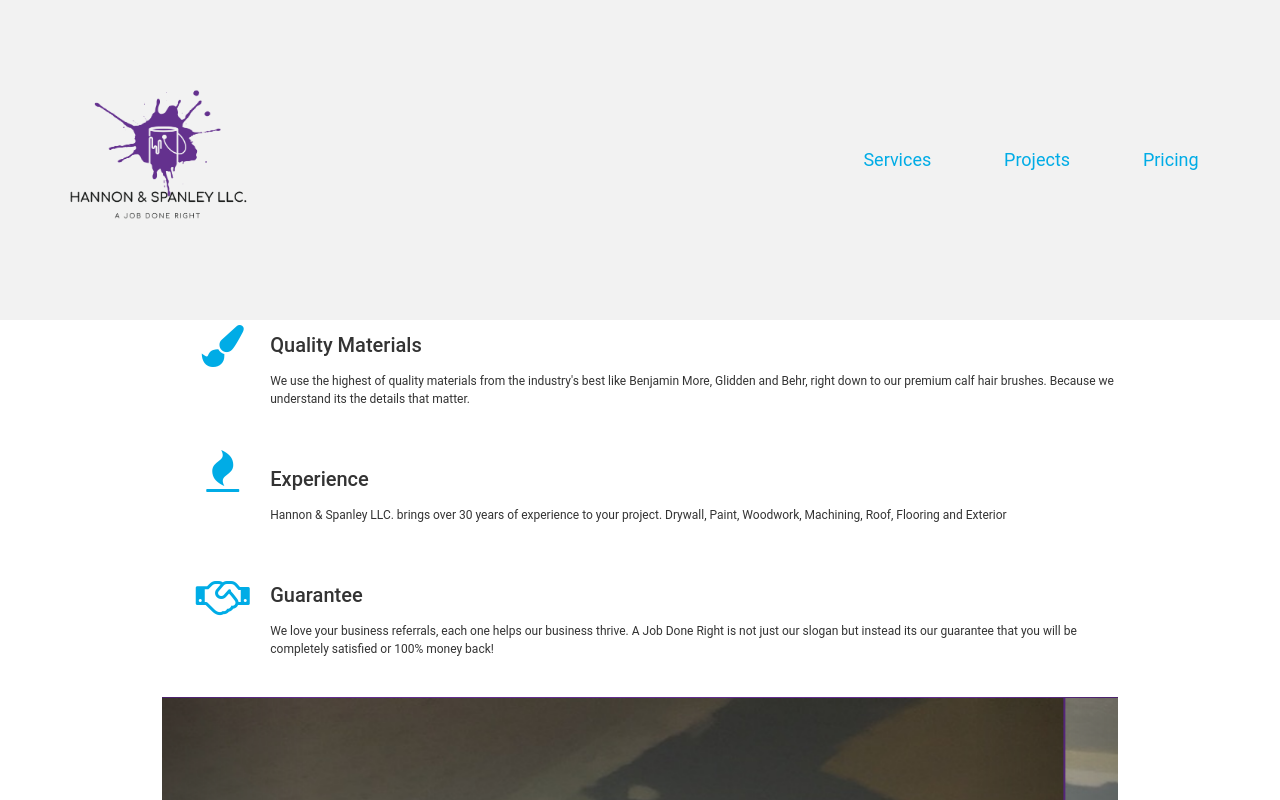
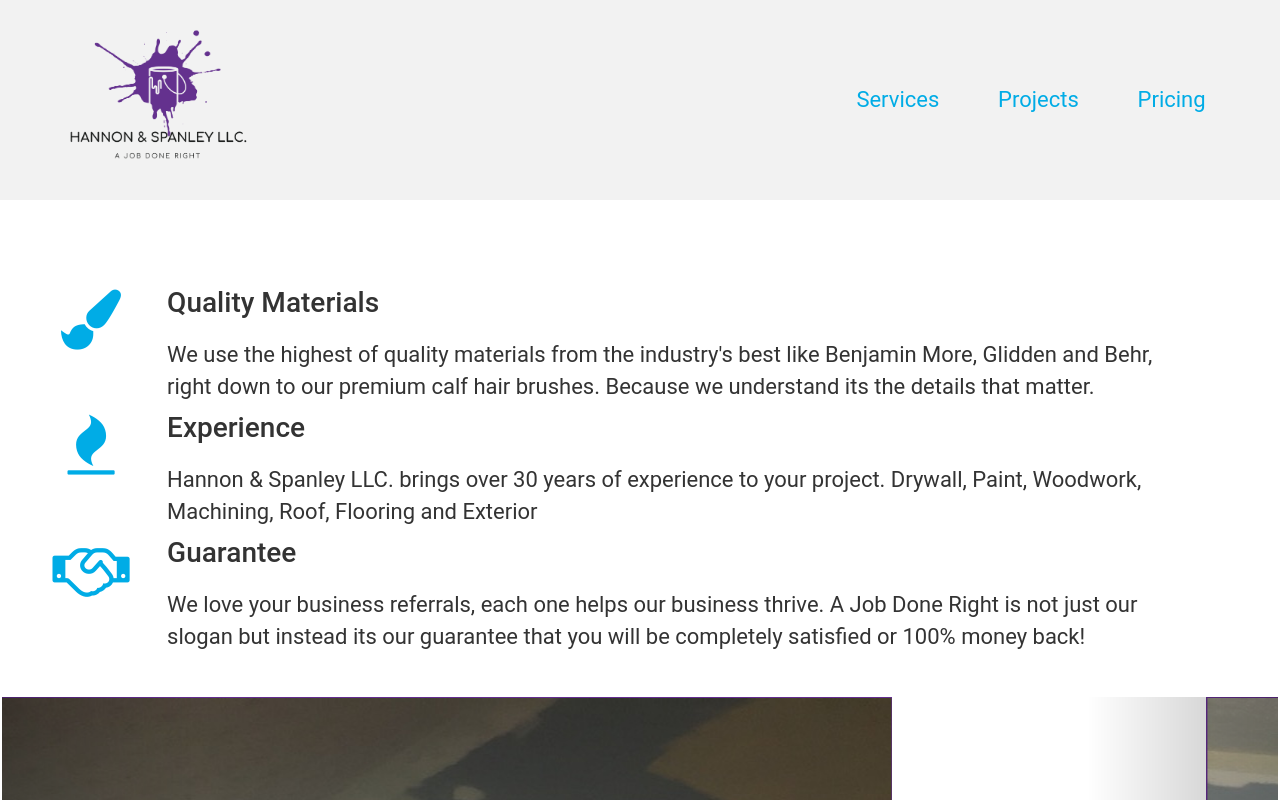
Before and after one commit to Dcoke1/Product-Landing-Page, a plain HTML site: page index.html in a window 1280 px wide. Shown: the top 800 px of the page. Drawn offline with nearby package versions, Linux system fonts and the light colour scheme.

Commit message:
Version2.1.6

```diff
--- a/assets/styles.css
+++ b/assets/styles.css
@@ -81,7 +81,7 @@ h2 {
 }
 
 .sub-container {
-    max-width: 960px;
+    max-width: 100%;
     width: 100%;
     margin: 0 auto;
 }
@@ -559,6 +559,10 @@ footer {
 
 @media only screen and (min-width: 768px) {
 
+header {
+    height: 25%;
+}
+
 .logo img {
     width: 45vw;
     margin-right: -20px;
@@ -653,7 +657,90 @@ footer {
     font-size: 10px;
 }
 
+
+@media only screen and (min-width: 1150px) {
+
+.logo img {
+    width: 45vw;
+    margin-right: -20px;
+}
+
+.nav-link {
+    font-size: 22px;
+}
+
+h2 {
+    font-size: 28px;
+}
+
+p {
+    font-size: 22px;
+}
+
+#services {
+    width: 100%;
+    margin-top: 29vw;
+    padding-left: 30px;
+}
+
+#services .icon-logo {
+    height: 0vw;
+    font-size: 20px !important;
+}
+
+#services .subinfo {
+    padding-bottom: 85px;
+}
+
+footer {
+    font-size: 10px;
+}
+
+
+
+@media only screen and (min-width: 1272px) {
+
+.logo img {
+    width: 45vw;
+    margin-right: -20px;
+}
+
+.nav-link {
+    font-size: 22px;
+}
+
+h2 {
+    font-size: 28px;
+}
+
+p {
+    font-size: 22px;
+}
+
+#services {
+    width: 100%;
+    margin-top: 25vw;
+    padding-left: 30px;
+}
+
+#services .icon-logo {
+    height: 0vw;
+    font-size: 20px !important;
+}
+
+#services .subinfo {
+    padding-bottom: 85px;
+}
+
+footer {
+    font-size: 10px;
+}
+
 @media only screen and (min-width: 1440px) {
+
+header {
+    height: 26%;
+}
 
 .logo img {
     width: 45vw;
@@ -665,7 +752,7 @@ h2 {
 }
 
 p {
-    font-size: 12px;
+    font-size: 20px;
 }
 
 #services {
```
